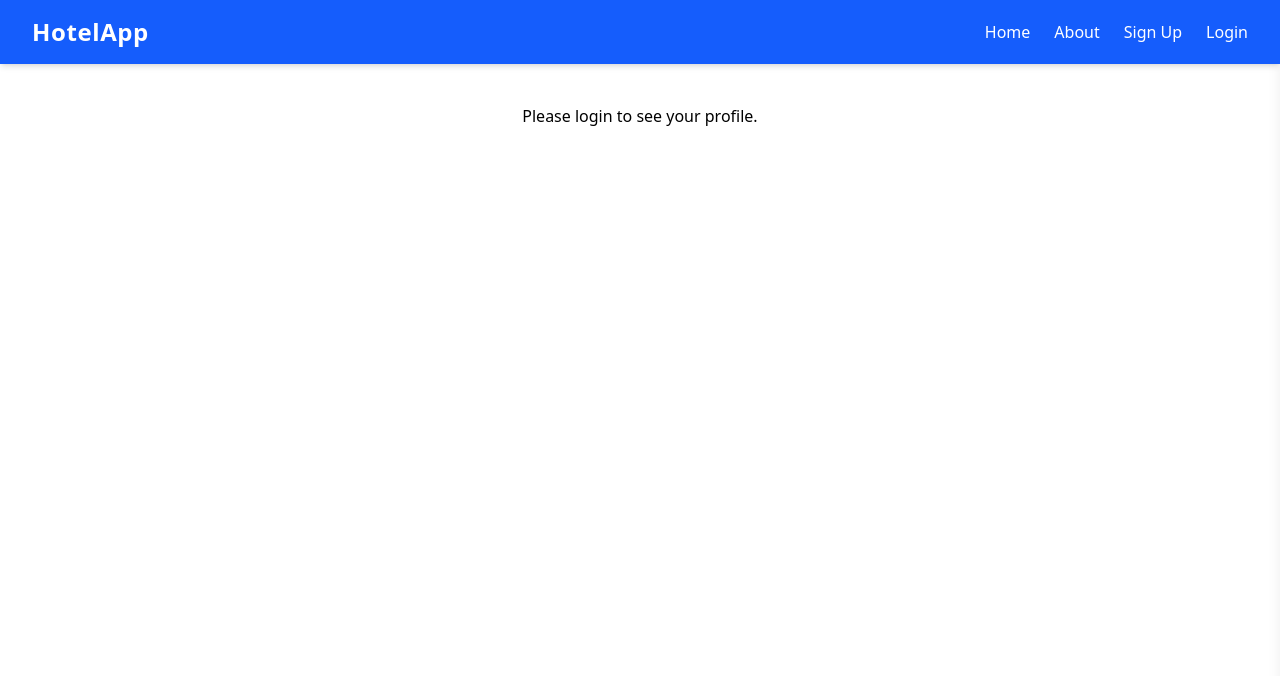
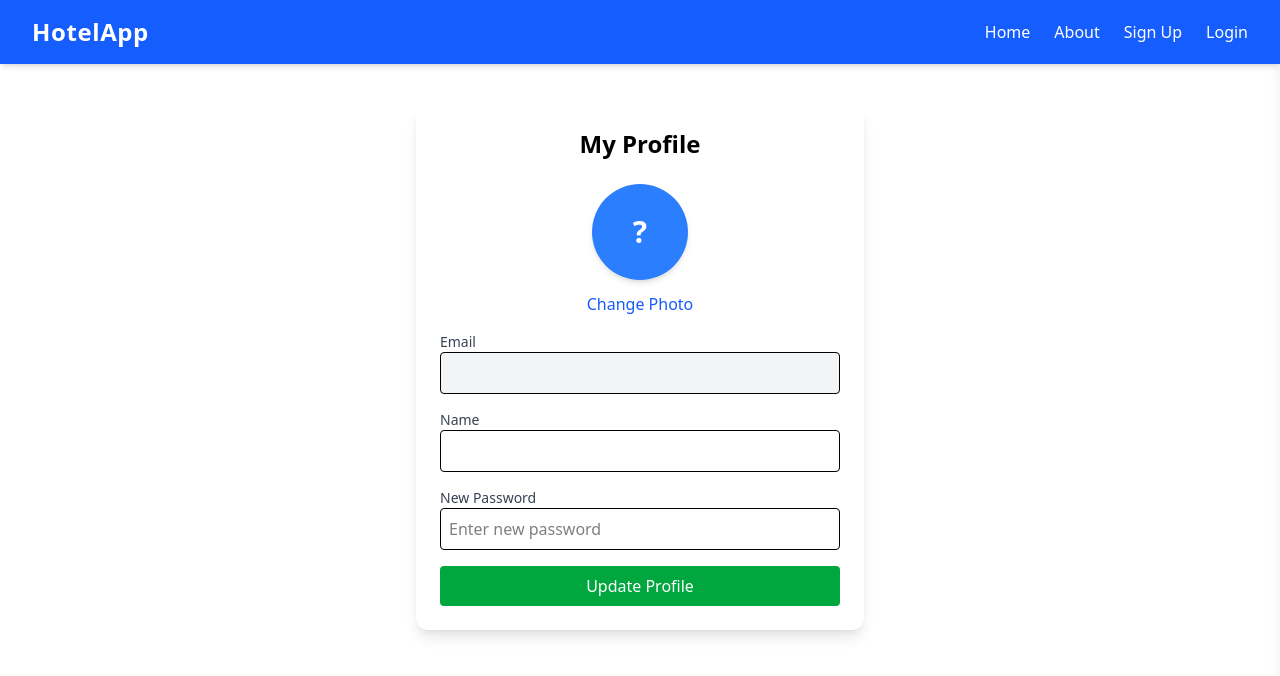
Before and after one commit to dibesh7381/full-stack-hotel-booking-app, a React (Vite) app in the folder frontend/pj/: page /profile in a window 1280 px wide. Shown: the top 676 px of the page. Built offline with nearby package versions, Linux system fonts and the light colour scheme; no server answers.

Commit message:
added profile image section

```diff
--- a/frontend/pj/src/Pages/AllRooms.jsx
+++ b/frontend/pj/src/Pages/AllRooms.jsx
@@ -1,4 +1,3 @@
-
 
 import { useEffect, useState, useContext, useRef } from "react";
 import { AuthContext } from "../contexts/AuthContext.jsx";
--- a/frontend/pj/src/Pages/BecomeSeller.jsx
+++ b/frontend/pj/src/Pages/BecomeSeller.jsx
@@ -20,7 +20,7 @@ const BecomeSeller = () => {
     setUpdating(true);
     try {
       const res = await fetch("http://localhost:8080/api/auth/become-seller", {
-        method: "PUT",
+        method: "POST",
         credentials: "include",
       });
       const data = await res.json();
--- a/frontend/pj/src/Pages/Profile.jsx
+++ b/frontend/pj/src/Pages/Profile.jsx
@@ -1,93 +1,106 @@
 import { useState, useEffect, useContext } from "react";
 import { AuthContext } from "../contexts/AuthContext";
+import Loader from "../components/Loader";
+import ConfirmModal from "../components/ConfirmModal";
 
 const Profile = () => {
   const { user, setUser, fetchProfile, loading: authLoading } = useContext(AuthContext);
-  const [profile, setProfile] = useState({ name: "", email: "" });
+  const [profile, setProfile] = useState({ name: "", email: "", image: null });
+  const [imageFile, setImageFile] = useState(null);
   const [password, setPassword] = useState("");
   const [updating, setUpdating] = useState(false);
+  const [modal, setModal] = useState({ open: false, title: "", message: "", type: "success" });
 
-  // 🔹 Fetch profile if not already loaded
   useEffect(() => {
-    const loadProfile = async () => {
-      if (!user) {
-        try {
-          await fetchProfile();
-        } catch (err) {
-          console.error("❌ Error loading profile:", err);
-        }
-      }
-    };
-    loadProfile();
+    if (!user) fetchProfile();
+    else setProfile(user);
   }, [user, fetchProfile]);
 
-  // 🔹 Sync profile state with context user
-  useEffect(() => {
-    if (user) setProfile({ name: user.name || "", email: user.email || "" });
-  }, [user]);
-
-  // ✅ Update profile function
-  const updateProfile = async () => {
-    if (!profile.name.trim()) return alert("Name cannot be empty");
-
+  const handleProfileUpdate = async (e) => {
+    e.preventDefault();
     setUpdating(true);
     try {
+      const formData = new FormData();
+      formData.append("name", profile.name);
+      if (password.trim()) formData.append("password", password);
+      if (imageFile) formData.append("image", imageFile);
+
       const res = await fetch("http://localhost:8080/api/auth/profile", {
         method: "PUT",
-        headers: { "Content-Type": "application/json" },
         credentials: "include",
-        body: JSON.stringify({ name: profile.name, password }),
+        body: formData,
       });
 
       const data = await res.json();
-      if (!res.ok) throw new Error(data.message || "Error updating profile");
+      if (!res.ok || !data.success) throw new Error(data.message || "Failed to update profile");
 
-      alert("✅ Profile updated successfully");
+      const updatedUser = data.data;
+      const updatedImage = updatedUser.image ? `${updatedUser.image}?v=${Date.now()}` : null;
+
+      setUser((prev) => ({ ...prev, name: updatedUser.name, image: updatedImage }));
+      setProfile((prev) => ({ ...prev, name: updatedUser.name, image: updatedImage }));
       setPassword("");
+      setImageFile(null);
 
-      // Update context user immediately
-      setUser(prev => ({ ...prev, name: profile.name }));
+      setModal({ open: true, title: "Profile Updated", message: "Your profile was updated successfully!", type: "success" });
     } catch (err) {
-      alert(`❌ ${err.message}`);
+      console.error(err);
+      setModal({ open: true, title: "Update Failed", message: err.message, type: "error" });
     } finally {
       setUpdating(false);
     }
   };
 
-  if (authLoading) return <p className="text-center mt-10">Checking login...</p>;
-  if (!user) return <p className="text-center mt-10">Please login to see your profile.</p>;
+  const renderProfileImage = () => {
+    const displayImage = profile.image ? profile.image : null;
 
-  // 🔹 Role-based message styles
-  const roleMessage = () => {
-    if (user.role === "CUSTOMER") {
+    if (displayImage) {
       return (
-        <div className="bg-green-100 text-green-800 p-3 rounded-lg mb-4 text-center font-semibold">
-          🎉 Congratulations, valued Customer!
-        </div>
-      );
-    } else if (user.role === "SELLER") {
-      return (
-        <div className="bg-blue-100 text-blue-800 p-3 rounded-lg mb-4 text-center font-semibold">
-          🚀 Welcome, esteemed Seller!
-        </div>
+        <img
+          key={displayImage}
+          src={displayImage}
+          alt="Profile"
+          className="w-24 h-24 rounded-full object-cover border-2 border-blue-500 shadow-md"
+        />
       );
     }
-    return null;
+
+    const initial = profile.name?.charAt(0).toUpperCase() || "?";
+    return (
+      <div className="w-24 h-24 rounded-full bg-blue-500 text-white flex items-center justify-center text-3xl font-bold shadow-md">
+        {initial}
+      </div>
+    );
   };
 
+  if (authLoading) return <Loader />;
+
   return (
-    <div className="max-w-md mx-auto mt-10 p-6 bg-white shadow-lg rounded-2xl">
-      <h2 className="text-2xl font-bold mb-6 text-center">Profile</h2>
+    <div className="max-w-md mx-auto mt-10 p-6 bg-white rounded-xl shadow-lg relative">
+      {updating && <Loader />}
 
-      {/* 🔹 Role-based congratulation message */}
-      {roleMessage()}
+      <h2 className="text-2xl font-bold text-center mb-6">My Profile</h2>
 
-      <div className="space-y-4">
+      <div className="flex flex-col items-center space-y-3 mb-4">
+        {renderProfileImage()}
+        <label className="cursor-pointer text-blue-600 hover:underline">
+          Change Photo
+          <input
+            type="file"
+            accept="image/*"
+            className="hidden"
+            onChange={(e) => setImageFile(e.target.files[0])}
+          />
+        </label>
+      </div>
+
+      <form onSubmit={handleProfileUpdate} className="space-y-4">
         <div>
           <label className="block text-sm font-medium text-gray-700">Email</label>
           <input
-            value={profile.email}
-            disabled
+            type="email"
+            value={profile.email || ""}
+            readOnly
             className="w-full p-2 border rounded bg-gray-100"
           />
         </div>
@@ -95,9 +108,11 @@ const Profile = () => {
         <div>
           <label className="block text-sm font-medium text-gray-700">Name</label>
           <input
-            value={profile.name}
-            onChange={e => setProfile({ ...profile, name: e.target.value })}
+            type="text"
+            value={profile.name || ""}
+            onChange={(e) => setProfile({ ...profile, name: e.target.value })}
             className="w-full p-2 border rounded"
+            required
           />
         </div>
 
@@ -107,19 +122,27 @@ const Profile = () => {
             type="password"
             placeholder="Enter new password"
             value={password}
-            onChange={e => setPassword(e.target.value)}
+            onChange={(e) => setPassword(e.target.value)}
             className="w-full p-2 border rounded"
           />
         </div>
 
         <button
-          onClick={updateProfile}
+          type="submit"
           disabled={updating}
-          className="w-full bg-green-600 hover:bg-green-700 text-white font-medium px-4 py-2 rounded mt-4 transition"
+          className="w-full bg-green-600 hover:bg-green-700 text-white font-medium py-2 rounded transition disabled:opacity-50"
         >
-          {updating ? "Updating..." : "Update Profile"}
+          Update Profile
         </button>
-      </div>
+      </form>
+
+      <ConfirmModal
+        isOpen={modal.open}
+        onClose={() => setModal({ ...modal, open: false })}
+        title={modal.title}
+        message={modal.message}
+        type={modal.type}
+      />
     </div>
   );
 };
--- /dev/null
+++ b/frontend/pj/src/components/ConfirmModal.jsx
@@ -0,0 +1,33 @@
+import React from "react";
+
+const ConfirmModal = ({ isOpen, onClose, onConfirm, title, message, type = "success" }) => {
+  if (!isOpen) return null;
+
+  const textColor = type === "success" ? "text-green-800" : "text-red-800";
+
+  return (
+    <div className="fixed inset-0 z-50 flex items-center justify-center bg-black bg-opacity-40">
+      <div className="bg-white rounded-xl shadow-lg p-6 max-w-sm w-full text-center">
+        <h2 className={`text-lg font-bold mb-2 ${textColor}`}>{title}</h2>
+        <p className={`mb-4 ${textColor}`}>{message}</p>
+
+        <div className="flex justify-center gap-4">
+          <button
+            onClick={onConfirm}
+            className="px-4 py-2 bg-blue-600 text-white rounded hover:bg-blue-700 transition"
+          >
+            OK
+          </button>
+          <button
+            onClick={onClose}
+            className="px-4 py-2 bg-gray-300 text-gray-800 rounded hover:bg-gray-400 transition"
+          >
+            Cancel
+          </button>
+        </div>
+      </div>
+    </div>
+  );
+};
+
+export default ConfirmModal;
--- /dev/null
+++ b/frontend/pj/src/components/Loader.jsx
@@ -0,0 +1,11 @@
+import React from "react";
+
+const Loader = () => {
+  return (
+    <div className="fixed inset-0 z-50 flex flex-col items-center justify-center bg-black bg-opacity-50">
+      <div className="w-16 h-16 border-4 border-blue-600 border-t-transparent rounded-full animate-spin mb-4"></div>
+    </div>
+  );
+};
+
+export default Loader;
```
Also changed, not shown: frontend/pj/src/components/SellerDashboard.jsx (+81 -19 lines).
